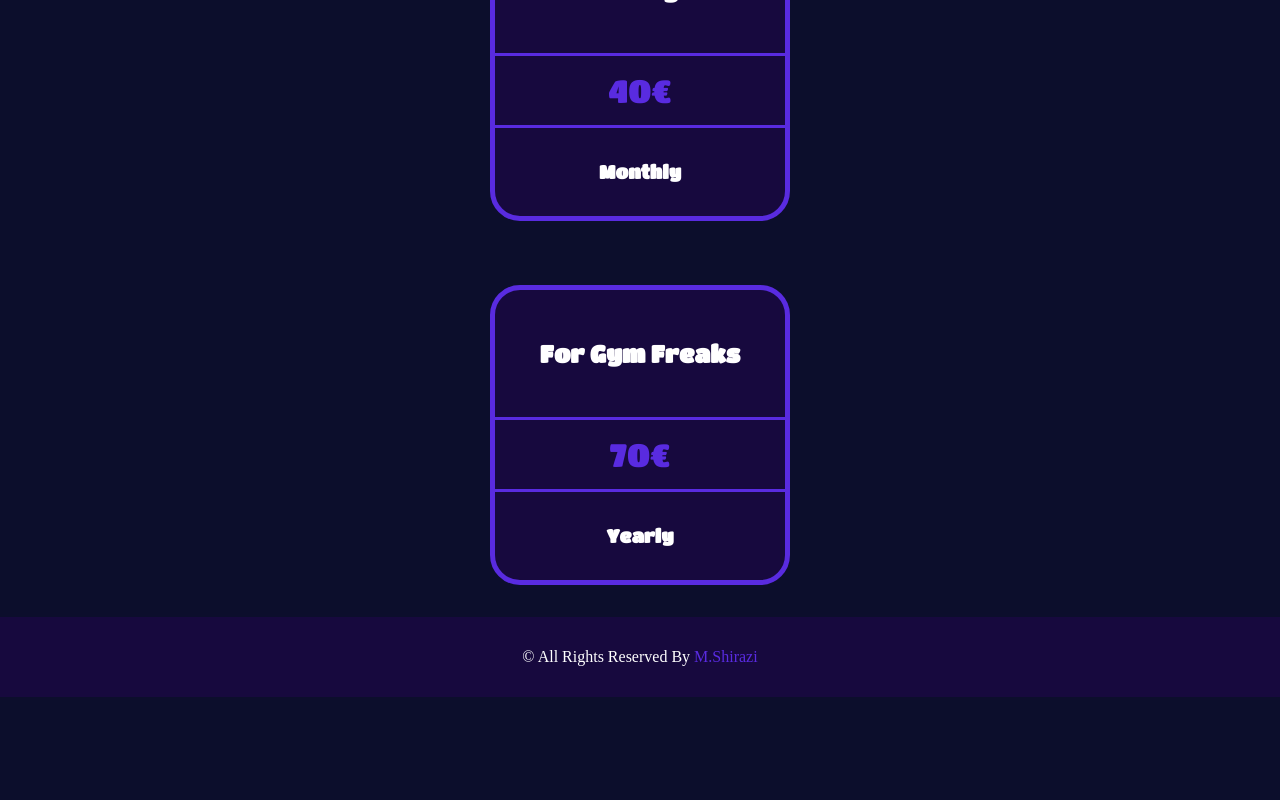
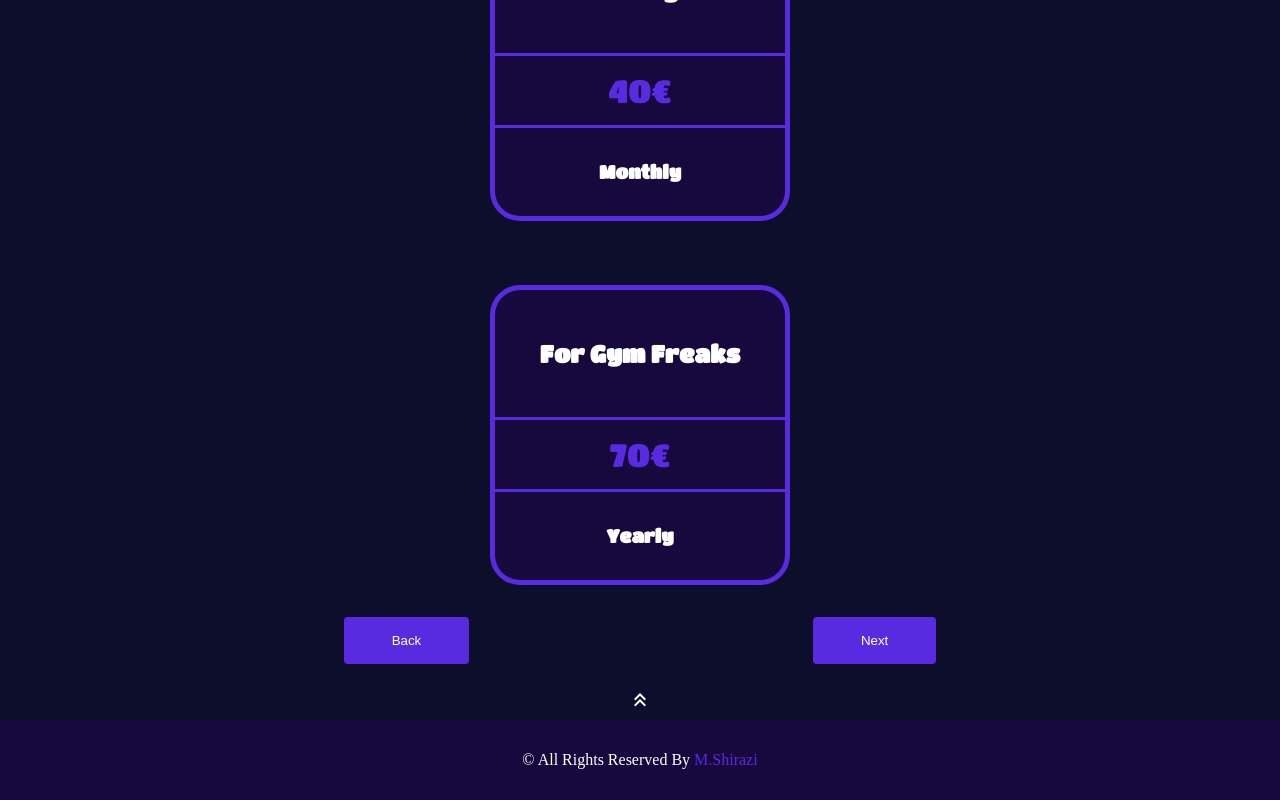
Before and after one commit to coding-bootcamps-eu/final-project-24-02, a Vue app: page /offer in a window 1280 px wide. Shown: the part 675-1475 px from the top of the page. Before the commit the page ends 1372 px from the top, so only its background shows below. Built offline with nearby package versions, Linux system fonts and the light colour scheme.

Commit message:
add form view

```diff
--- a/src/assets/main.css
+++ b/src/assets/main.css
@@ -22,6 +22,7 @@ button {
   color: var(--text);
   border-radius: 4px;
   border: none;
+  cursor: pointer;
 }
 
 h1,
--- a/src/components/NavBar.vue
+++ b/src/components/NavBar.vue
@@ -74,7 +74,7 @@ h1 {
 .sidebar {
   position: fixed;
   right: 0;
-  width: 260px;
+  width: 100%;
   height: 100%;
   background: var(--secondary);
   padding: 6px 14px;
--- a/src/views/FormView.vue
+++ b/src/views/FormView.vue
@@ -1,15 +1,31 @@
 <template>
-  <article>
+  <article id="header-title">
     <h2>form</h2>
   </article>
 
   <main>
     <form></form>
+
+    <div class="footer-btn">
+      <button @click="back">Back</button>
+      <button>Submit</button>
+    </div>
   </main>
+  <div>
+    <a href="#header-title">
+      <span class="material-symbols-outlined"> keyboard_double_arrow_up </span>
+    </a>
+  </div>
 </template>
 
 <script>
-export default {}
+export default {
+  methods: {
+    back() {
+      this.$router.go(-1)
+    }
+  }
+}
 </script>
 
 <style scoped>
@@ -25,4 +41,21 @@ h2 {
   text-align: center;
   letter-spacing: 2px;
 }
+.material-symbols-outlined {
+  display: block;
+  text-align: center;
+  margin: 0.5rem 0;
+  color: var(--text);
+}
+
+.footer-btn {
+  display: flex;
+  width: 100%;
+  justify-content: space-evenly;
+}
+
+button {
+  padding: 1rem 3rem;
+  margin-bottom: 1rem;
+}
 </style>
--- a/src/views/OfferView.vue
+++ b/src/views/OfferView.vue
@@ -1,5 +1,5 @@
 <template>
-  <article>
+  <article id="header-title">
     <h1>Offer</h1>
   </article>
 
@@ -19,11 +19,30 @@
       <p>70€</p>
       <h3>Yearly</h3>
     </div>
+
+    <div class="footer-btn">
+      <button @click="back">Back</button>
+      <button @click="next">Next</button>
+    </div>
   </main>
+  <div>
+    <a href="#header-title">
+      <span class="material-symbols-outlined"> keyboard_double_arrow_up </span>
+    </a>
+  </div>
 </template>
 
 <script>
-export default {}
+export default {
+  methods: {
+    back() {
+      this.$router.go(-1)
+    },
+    next() {
+      this.$router.push('/form')
+    }
+  }
+}
 </script>
 
 <style scoped>
@@ -86,4 +105,22 @@ main {
   font-family: 'Titan One', sans-serif;
   text-align: center;
 }
+
+.material-symbols-outlined {
+  display: block;
+  text-align: center;
+  margin: 0.5rem 0;
+  color: var(--text);
+}
+
+.footer-btn {
+  display: flex;
+  width: 100%;
+  justify-content: space-evenly;
+}
+
+button {
+  padding: 1rem 3rem;
+  margin-bottom: 1rem;
+}
 </style>
```
Also changed, not shown: 1 other file (tests, documents, lock files or other folders).
